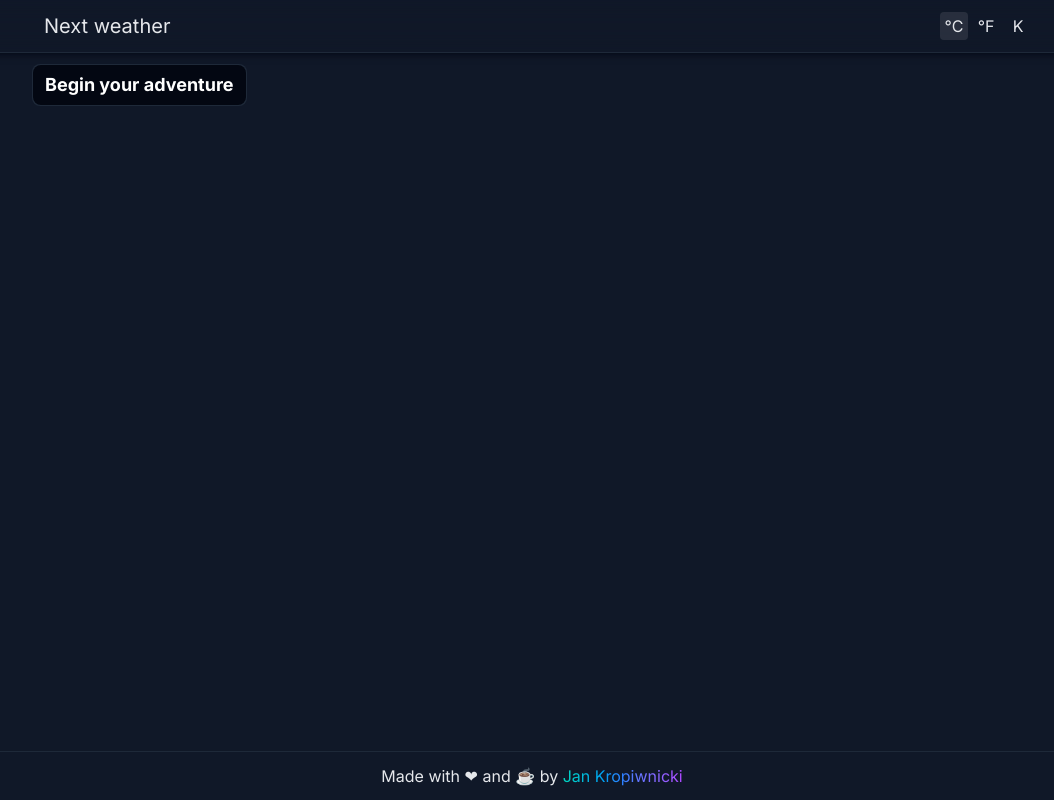
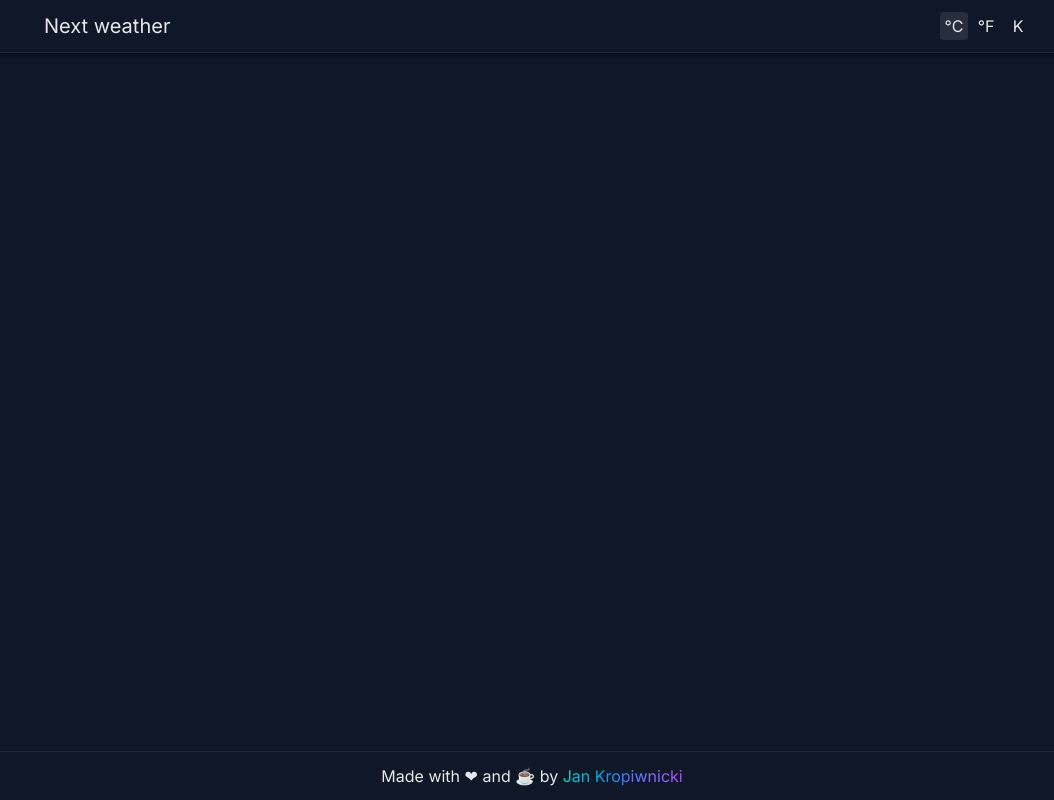
Before and after one commit to jankrop/next-weather, a Next.js app: page / in a window 1280 px wide. Shown: the whole page, without its empty margins (108-1162 px from the left). Built offline with nearby package versions, Linux system fonts and the light colour scheme.

Commit message:
Card component and minor fixes

```diff
--- a/app/layout.tsx
+++ b/app/layout.tsx
@@ -20,7 +20,7 @@ export default function RootLayout({
 }>) {
     return (
         <html lang="en">
-            <body className={inter.className + ' bg-gray-900 antialiased min-h-screen flex flex-col'}>
+            <body className={inter.className + ' bg-gray-900 text-gray-200 antialiased min-h-screen flex flex-col'}>
                 <Header />
                 <main className="flex-1 w-full max-w-[1000px] mx-auto pt-16">
                     {children}
--- a/app/page.tsx
+++ b/app/page.tsx
@@ -1,7 +1,5 @@
-import Button from "@/components/Button";
-
 export default function Page() {
     return (
-        <Button>Begin your adventure</Button>
+        <></>
     )
 }
--- a/components/Button.tsx
+++ b/components/Button.tsx
@@ -10,14 +10,14 @@ export default function Button({
             rounded-lg relative group bg-gray-800 cursor-pointer active:scale-95 transition-transform duration-200
         ">
             <div className="
-                absolute -z-1 rounded-lg bg-gradient-to-r from-teal-400 via-blue-500 to-purple-500 w-full h-full
+                absolute z-0 rounded-lg bg-gradient-to-r from-teal-400 via-blue-500 to-purple-500 w-full h-full
                 blur-md opacity-0 group-hover:opacity-50 transition-opacity duration-200
             "/>
             <div className="
-                absolute z-0 rounded-lg bg-gradient-to-r from-teal-400 via-blue-500 to-purple-500 w-full h-full
+                absolute z-1 rounded-lg bg-gradient-to-r from-teal-400 via-blue-500 to-purple-500 w-full h-full
                 opacity-0 group-hover:opacity-100 transition-opacity duration-200
             " />
-            <div className="relative rounded-lg z-1 bg-gray-950 px-3 py-1.5 text-lg text-white font-bold m-[1px]">
+            <div className="relative rounded-lg z-2 bg-gray-950 px-3 py-1.5 text-lg text-white font-bold m-[1px]">
                 {children}
             </div>
         </button>
--- /dev/null
+++ b/components/Card.tsx
@@ -0,0 +1,13 @@
+import {ReactNode} from "react";
+
+export default function Card({
+    children,
+}: {
+    children: ReactNode;
+}) {
+    return (
+        <div className="bg-gray-900 p-3 border border-gray-800 rounded-xl shadow-lg shadow-gray-950">
+            {children}
+        </div>
+    )
+}
```
